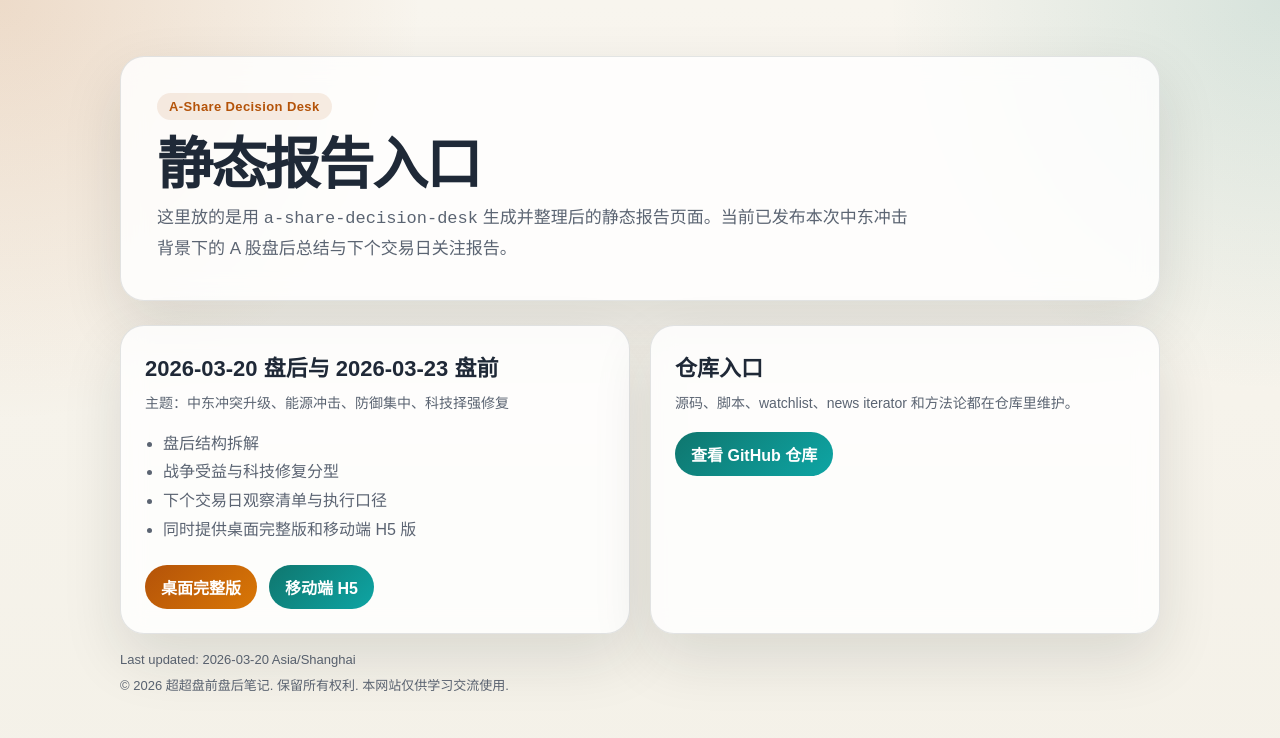
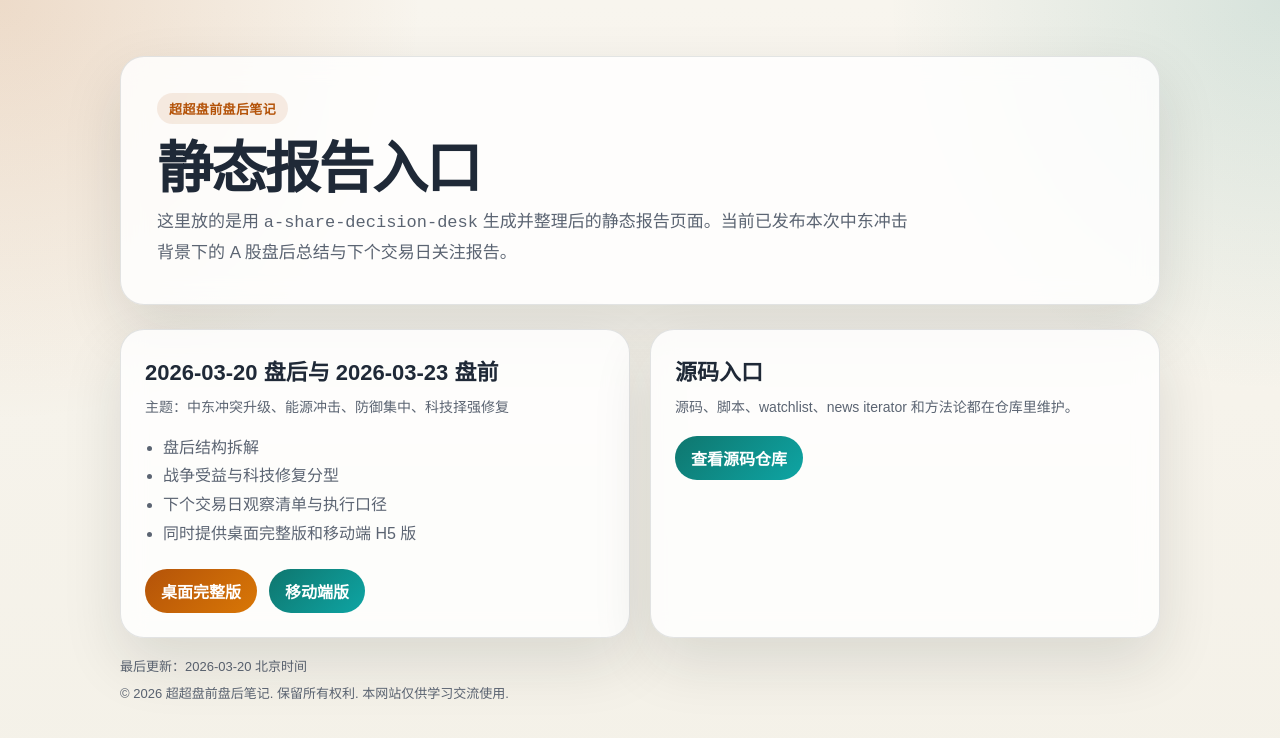
Before and after one commit to huangrichao2020/uwillberich-reports, a plain HTML site: page index.html in a window 1280 px wide. Drawn offline with Linux system fonts and the light colour scheme.

Commit message:
Polish remaining visible Chinese copy

```diff
--- a/index.html
+++ b/index.html
@@ -3,7 +3,7 @@
   <head>
     <meta charset="UTF-8" />
     <meta name="viewport" content="width=device-width, initial-scale=1.0" />
-    <title>A-Share Decision Desk Reports</title>
+    <title>超超盘前盘后笔记｜静态报告</title>
     <style>
       :root {
         --bg: #f4f1e8;
@@ -161,7 +161,7 @@
   <body>
     <main class="wrap">
       <section class="hero">
-        <span class="eyebrow">A-Share Decision Desk</span>
+        <span class="eyebrow">超超盘前盘后笔记</span>
         <h1>静态报告入口</h1>
         <p>
           这里放的是用 <code>a-share-decision-desk</code>
@@ -187,13 +187,13 @@
               >桌面完整版</a
             >
             <a class="link secondary" href="./reports/2026-03-20-postclose-preopen-h5.html"
-              >移动端 H5</a
+              >移动端版</a
             >
           </div>
         </article>
 
         <article class="card">
-          <h2>仓库入口</h2>
+          <h2>源码入口</h2>
           <p class="meta">
             源码、脚本、watchlist、news iterator 和方法论都在仓库里维护。
           </p>
@@ -201,14 +201,14 @@
             <a
               class="link secondary"
               href="https://github.com/huangrichao2020/a-share-decision-kit"
-              >查看 GitHub 仓库</a
+              >查看源码仓库</a
             >
           </p>
         </article>
       </section>
 
       <footer>
-        <div>Last updated: 2026-03-20 Asia/Shanghai</div>
+        <div>最后更新：2026-03-20 北京时间</div>
         <div class="site-note">
           © 2026 超超盘前盘后笔记. 保留所有权利. 本网站仅供学习交流使用.
         </div>
```
Also changed, not shown: reports/2026-03-20-postclose-preopen.html (+9 -9 lines).
